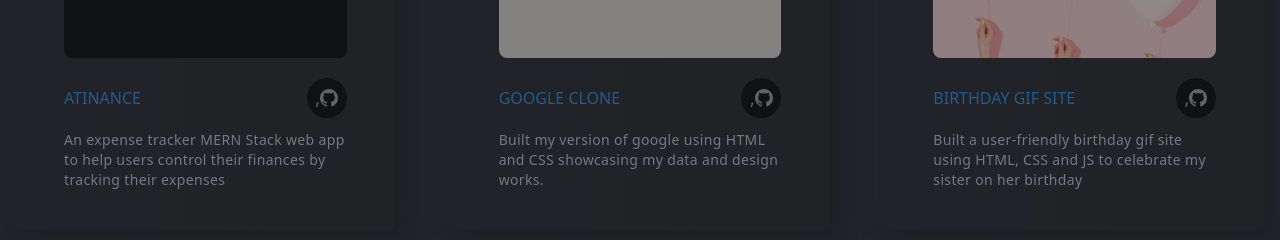
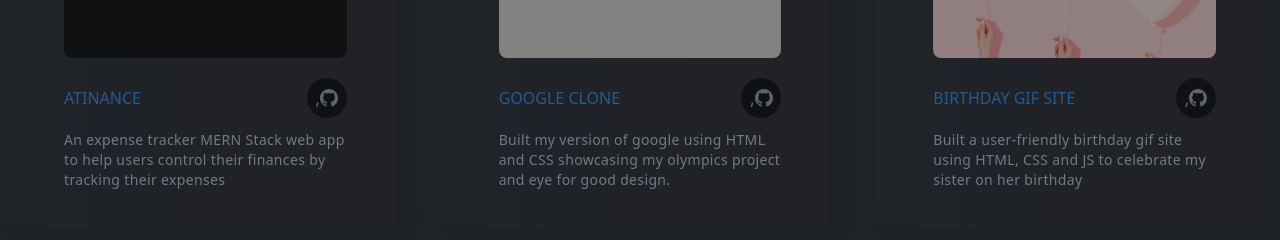
Before and after one commit to iamatinad/portfolio-atinad, a React (Create React App) app in the folder frontend/: page / in a window 1280 px wide. Shown: the part 1960-2200 px from the top of the page. Built offline with nearby package versions, Linux system fonts and the light colour scheme.

Commit message:
Update Project.js

```diff
--- a/frontend/src/components/projects/Project.js
+++ b/frontend/src/components/projects/Project.js
@@ -28,7 +28,7 @@ const Projects = () => {
             <ProjectsCard
           title="Google clone"
           des=" Built my version of google using HTML and CSS
-          showcasing my data and design works."
+          showcasing my olympics project and eye for good design."
           src={ati}
           githubUrl="https://atinad-btl.vercel.app/"
 
```
